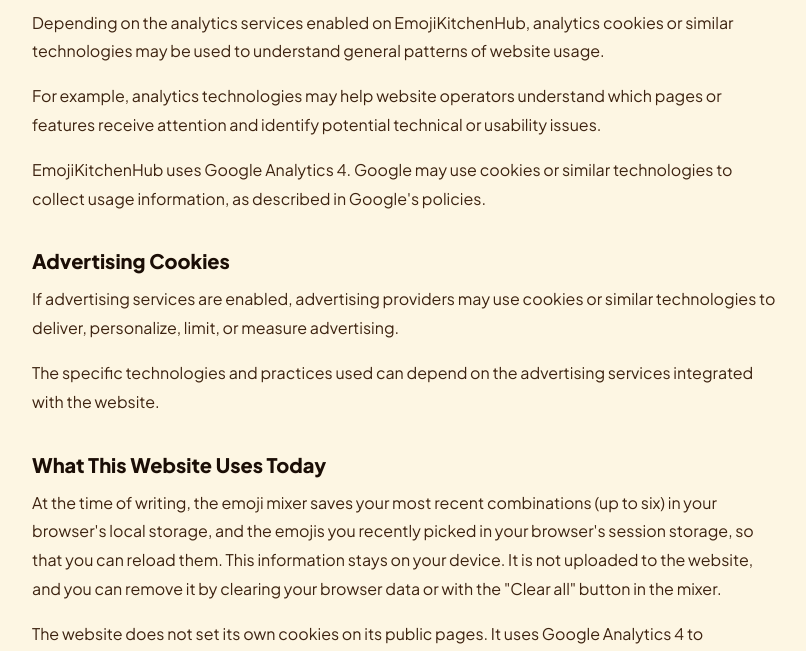
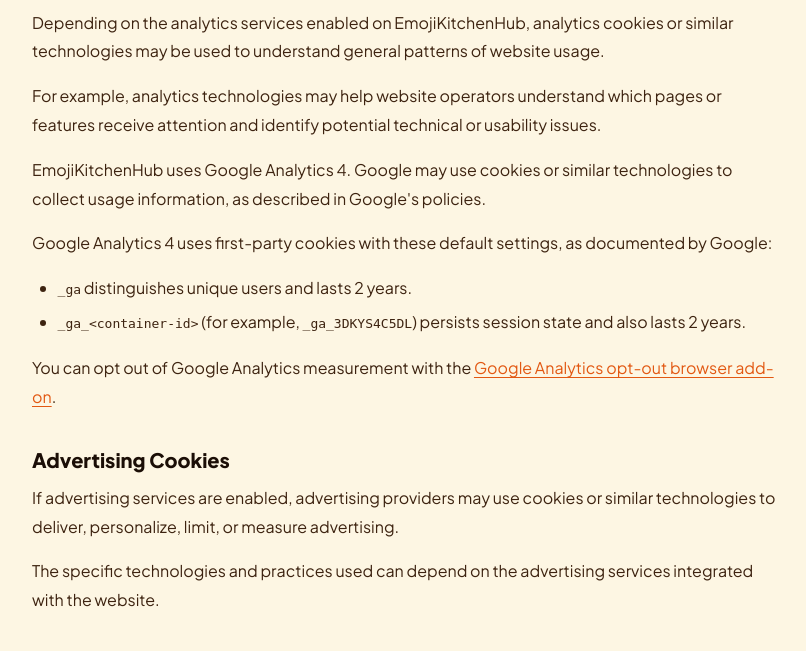
Before and after one commit to abdulmoiz1425/Emoji-Kitchen, a Django app: page /cookie-policy/ in a window 1280 px wide. Shown: the part 1354-2005 px from the top of the page, without its empty margins (232-1038 px from the left). Run offline with Django 4.2, Linux system fonts and the light colour scheme; parts of the project's set-up code (start-up, migrations or seed data) failed here and were passed over; some libraries are stand-ins or nearby versions.

Commit message:
SEO: name GA4 cookies and add the Analytics opt-out link

```diff
--- a/kitchen/templates/kitchen/cookie_policy.html
+++ b/kitchen/templates/kitchen/cookie_policy.html
@@ -35,6 +35,12 @@
 <p>Depending on the analytics services enabled on EmojiKitchenHub, analytics cookies or similar technologies may be used to understand general patterns of website usage.</p>
 <p>For example, analytics technologies may help website operators understand which pages or features receive attention and identify potential technical or usability issues.</p>
 <p>EmojiKitchenHub uses Google Analytics 4. Google may use cookies or similar technologies to collect usage information, as described in Google's policies.</p>
+<p>Google Analytics 4 uses first-party cookies with these default settings, as documented by Google:</p>
+<ul>
+<li><code>_ga</code> distinguishes unique users and lasts 2 years.</li>
+<li><code>_ga_&lt;container-id&gt;</code> (for example, <code>_ga_3DKYS4C5DL</code>) persists session state and also lasts 2 years.</li>
+</ul>
+<p>You can opt out of Google Analytics measurement with the <a href="https://tools.google.com/dlpage/gaoptout" rel="noopener noreferrer">Google Analytics opt-out browser add-on</a>.</p>
 <h2>Advertising Cookies</h2>
 <p>If advertising services are enabled, advertising providers may use cookies or similar technologies to deliver, personalize, limit, or measure advertising.</p>
 <p>The specific technologies and practices used can depend on the advertising services integrated with the website.</p>
--- a/kitchen/tests.py
+++ b/kitchen/tests.py
@@ -1332,6 +1332,9 @@ class LegalAndSupportPagesTests(PageTestCase):
         self.assertIn('does not set its own cookies on its public pages', html)
         self.assertIn('uses Google Analytics 4 to understand how visitors use the site', html)
         self.assertNotIn('does not use a separate analytics service', html)
+        self.assertIn('_ga', html)
+        self.assertIn('_ga_', html)
+        self.assertIn('https://tools.google.com/dlpage/gaoptout', html)
         self.assertIn('https://policies.google.com/technologies/partner-sites', html)
         self.assertIn('https://adssettings.google.com', html)
         privacy = self.fetch('/privacy/')
```
